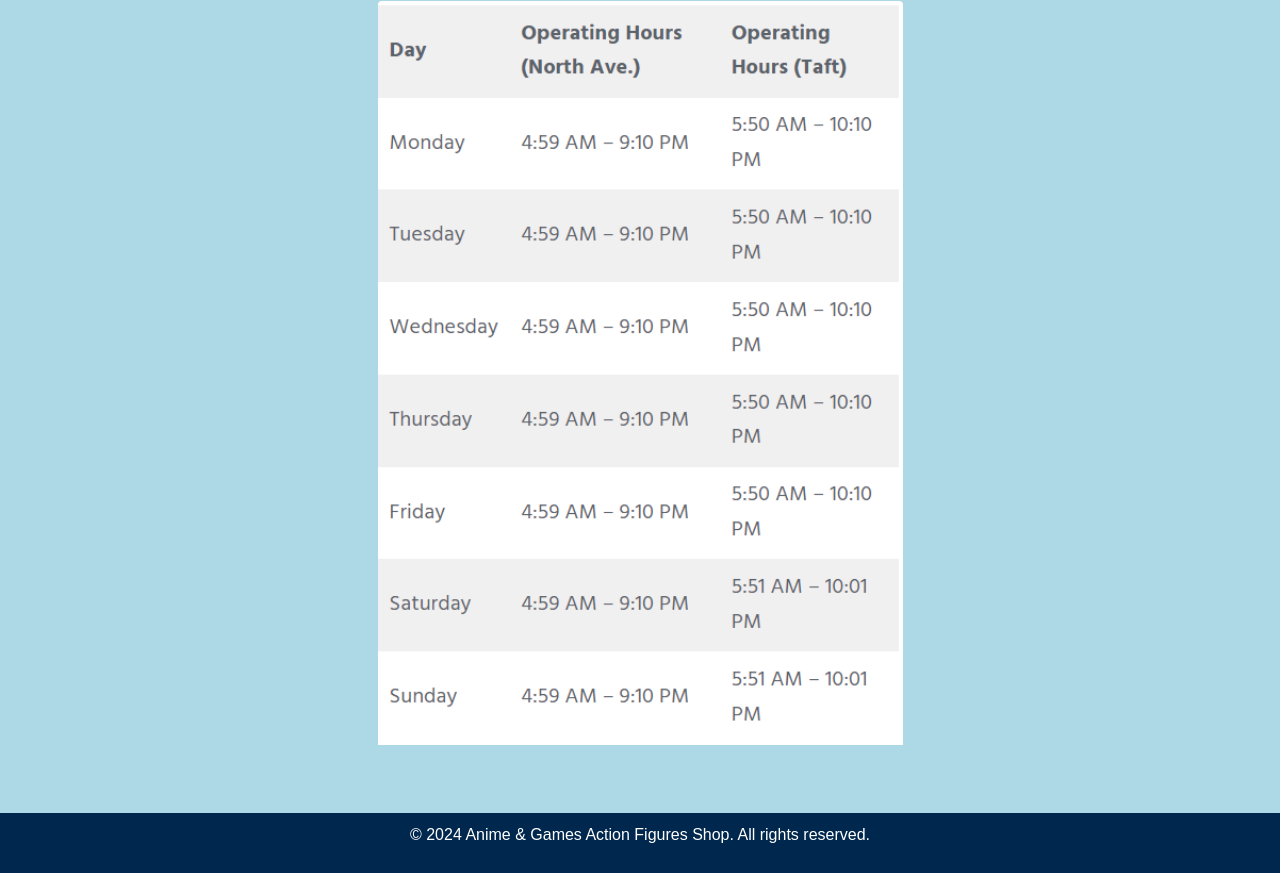
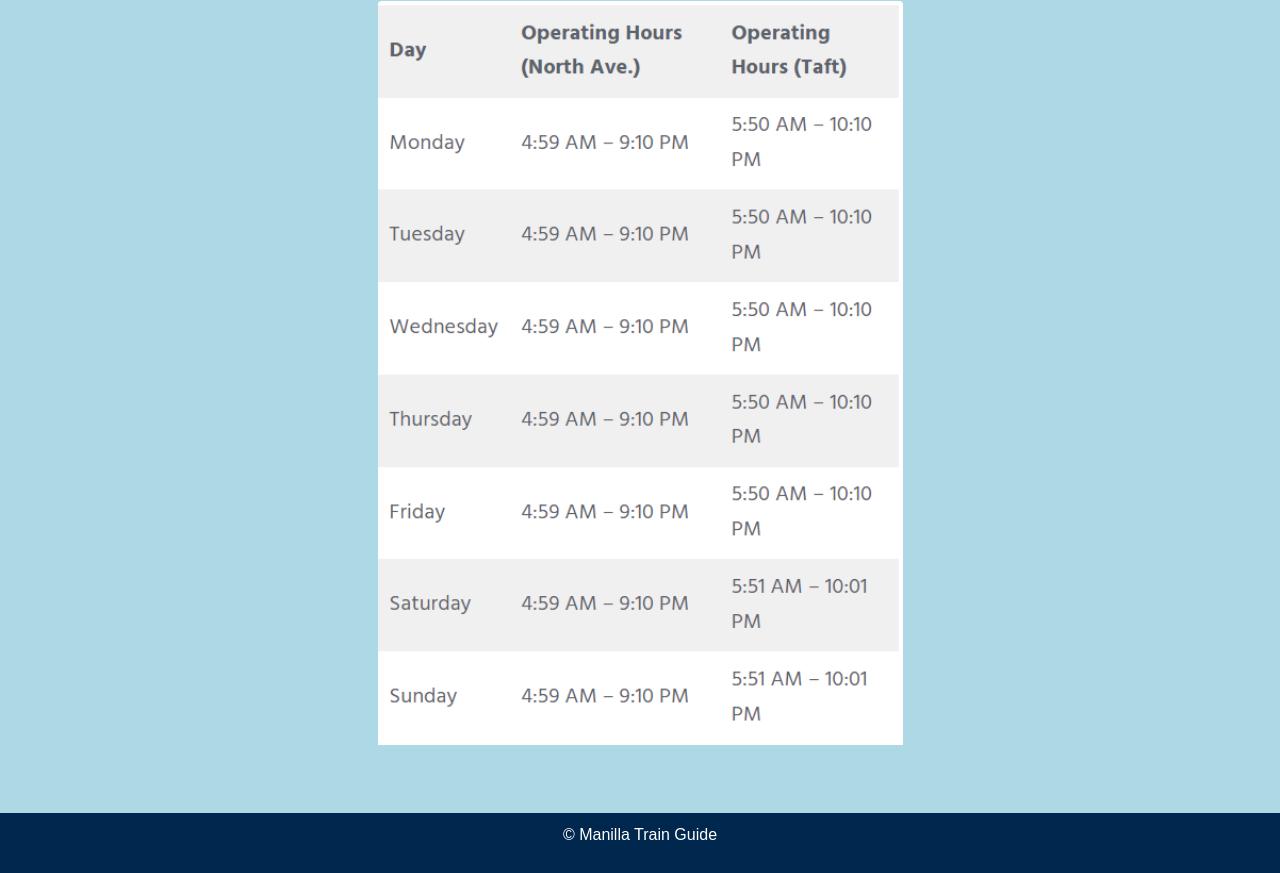
Before and after one commit to pngln/Angeles_ICT9Ruby_Q3Project_Pangilinan_Alan, a plain HTML site: page trainguide.html in a window 1280 px wide. Shown: the part 367-1240 px from the top of the page. Drawn offline with nearby package versions, Linux system fonts and the light colour scheme.

Commit message:
Add files via upload

```diff
--- a/trainguide.html
+++ b/trainguide.html
@@ -96,7 +96,7 @@
     </section>
 
     <footer class="text-center mt-5">
-        <p>&copy; 2024 Anime & Games Action Figures Shop. All rights reserved.</p>
+        <p>&copy; Manilla Train Guide</p>
     </footer>
 
     <script src="https://code.jquery.com/jquery-3.5.1.slim.min.js"></script>
```
